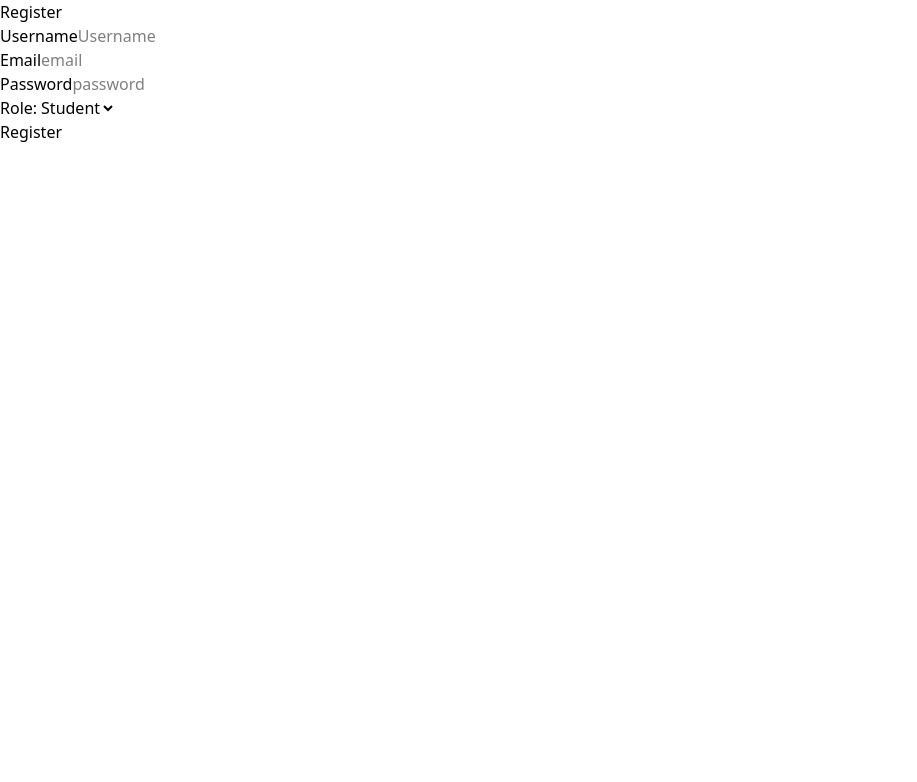
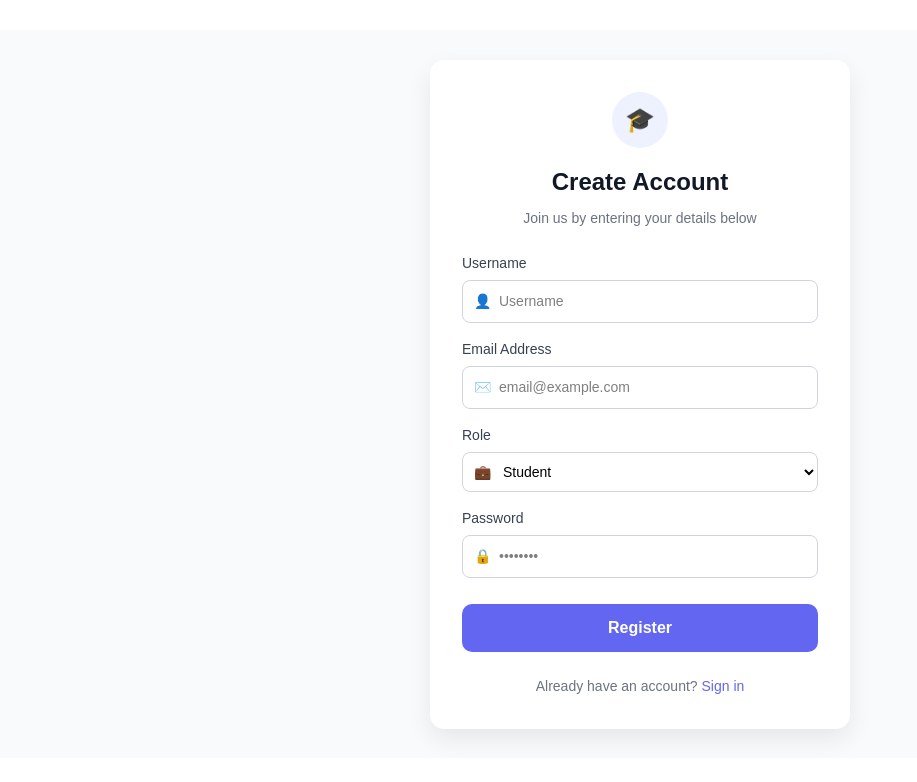
Before and after one commit to Mr-Phantomm/collify, a Next.js app in the folder frontend/my-app/: page /register in a window 1280 px wide. Shown: the top 782 px of the page, without its empty margins (0-917 px from the left). Built offline with nearby package versions, Linux system fonts and the light colour scheme.

Commit message:
Updated Register page layout, started work on home page

```diff
--- a/frontend/my-app/src/app/page.js
+++ b/frontend/my-app/src/app/page.js
@@ -11,7 +11,7 @@ export default function Home() {
     if(token){
       router.push("/dashboard");
     }
-    else router.push("/login");
+    else router.push("/login"); // needs to be changed
   },[router]);
 
 
--- /dev/null
+++ b/frontend/my-app/src/app/register/Register.module.css
@@ -0,0 +1,119 @@
+.login-page {
+  min-height: calc(100vh - 72px);
+  display: flex;
+  align-items: center;
+  justify-content: center;
+  background-color: #f9fafb;
+  font-family: Arial, Helvetica, sans-serif;
+  margin-top: 30px;
+}
+
+.login-card {
+  width: 420px;
+  background-color: white;
+  padding: 32px;
+  border-radius: 14px;
+  box-shadow: 0 10px 25px rgba(0, 0, 0, 0.08);
+  text-align: center;
+}
+
+.icon-wrapper {
+  width: 56px;
+  height: 56px;
+  background-color: #eef2ff;
+  color: #6366f1;
+  border-radius: 50%;
+  display: flex;
+  align-items: center;
+  justify-content: center;
+  font-size: 24px;
+  margin: 0 auto 16px;
+}
+
+.login-card h2 {
+  font-size: 24px;
+  font-weight: 700;
+  color: #111827;
+  margin: 0;
+}
+
+.subtitle {
+  font-size: 14px;
+  color: #6b7280;
+  margin: 8px 0 24px;
+}
+
+.login-form {
+  text-align: left;
+}
+
+.login-form label {
+  font-size: 14px;
+  font-weight: 500;
+  color: #374151;
+  margin-bottom: 6px;
+  display: block;
+}
+
+.input-group {
+  position: relative;
+  margin-bottom: 16px;
+}
+
+/* Updated to apply to both input and select */
+.input-group input,
+.input-group select {
+  width: 100%;
+  padding: 10px 10px 10px 36px;
+  border-radius: 8px;
+  border: 1px solid #d1d5db;
+  font-size: 14px;
+  background-color: white;
+  box-sizing: border-box;
+}
+
+.input-group input:focus,
+.input-group select:focus {
+  outline: none;
+  border-color: #6366f1;
+  box-shadow: 0 0 0 2px rgba(99, 102, 241, 0.1);
+}
+
+.input-icon {
+  position: absolute;
+  left: 12px;
+  top: 50%;
+  transform: translateY(-50%);
+  font-size: 14px;
+  z-index: 1;
+}
+
+.submit-btn {
+  width: 100%;
+  background-color: #6366f1;
+  color: white;
+  border: none;
+  padding: 12px;
+  font-size: 16px;
+  font-weight: 600;
+  border-radius: 10px;
+  cursor: pointer;
+  margin-top: 10px;
+  transition: background 0.2s;
+}
+
+.submit-btn:hover {
+  background-color: #4f46e5;
+}
+
+.signup-text {
+  margin-top: 24px;
+  font-size: 14px;
+  color: #6b7280;
+}
+
+.signup-text span {
+  color: #6366f1;
+  cursor: pointer;
+  font-weight: 500;
+}
--- a/frontend/my-app/src/app/register/page.js
+++ b/frontend/my-app/src/app/register/page.js
@@ -1,5 +1,7 @@
 'use client'
 import { useState } from "react";
+import styles from './Register.module.css';
+
 export default function Register(){
     const [username,setUsername] = useState('');
     const [email,setEmail] = useState('');
@@ -33,30 +35,77 @@ export default function Register(){
     }
 
    return (
-        <div>
-            <h1>Register</h1>
-            <form onSubmit={handleRegister}>
-                <div>
+        <div className={styles['login-page']}>
+            <div className={styles['login-card']}>
+                {/* Icon Header */}
+                <div className={styles['icon-wrapper']}>🎓</div>
+
+                <h2>Create Account</h2>
+                <p className={styles['subtitle']}>Join us by entering your details below</p>
+
+                <form className={styles['login-form']} onSubmit={handleRegister}>
+                    {/* Username Field */}
                     <label>Username</label>
-                    <input type="text" placeholder="Username" value={username} onChange={(e)=>setUsername(e.target.value)} />
+                    <div className={styles['input-group']}>
+                        <span className={styles['input-icon']}>👤</span>
+                        <input
+                            type="text"
+                            placeholder="Username"
+                            value={username}
+                            onChange={(e) => setUsername(e.target.value)}
+                            required
+                        />
                     </div>
-                <div>
-                    <label>Email</label>
-                    <input type="email" placeholder="email" value={email} onChange={(e)=>setEmail(e.target.value)} />
+
+                    {/* Email Field */}
+                    <label>Email Address</label>
+                    <div className={styles['input-group']}>
+                        <span className={styles['input-icon']}>✉️</span>
+                        <input
+                            type="email"
+                            placeholder="email@example.com"
+                            value={email}
+                            onChange={(e) => setEmail(e.target.value)}
+                            required
+                        />
                     </div>
-                <div>
-                    <label>Password</label>
-                    <input type="password" placeholder="password" value={password} onChange={(e)=>setPassword(e.target.value)} />
-                </div>
-                <div>
-                    <label>Role:</label>
-                    <select value={role} onChange={(e)=>setRole(e.target.value)}>
+
+                    {/* Role Field */}
+                    <label>Role</label>
+                    <div className={styles['input-group']}>
+                        <span className={styles['input-icon']}>💼</span>
+                        <select
+                            value={role}
+                            onChange={(e) => setRole(e.target.value)}
+                            className={styles['role-select']}
+                        >
                             <option value="student">Student</option>
                             <option value="teacher">Teacher</option>
                         </select>
                     </div>
-                <button type="submit">Register</button>
+
+                    {/* Password Field */}
+                    <label>Password</label>
+                    <div className={styles['input-group']}>
+                        <span className={styles['input-icon']}>🔒</span>
+                        <input
+                            type="password"
+                            placeholder="••••••••"
+                            value={password}
+                            onChange={(e) => setPassword(e.target.value)}
+                            required
+                        />
+                    </div>
+
+                    <button type="submit" className={styles['submit-btn']}>
+                        Register
+                    </button>
                 </form>
+
+                <p className={styles['signup-text']}>
+                    Already have an account? <span>Sign in</span>
+                </p>
+            </div>
         </div>
     );
 }
```
Also changed, not shown: frontend/my-app/src/app/home/Home.module.css (added), frontend/my-app/src/app/home/page.js (added). Lines whose indentation alone changed are shown as unchanged.
